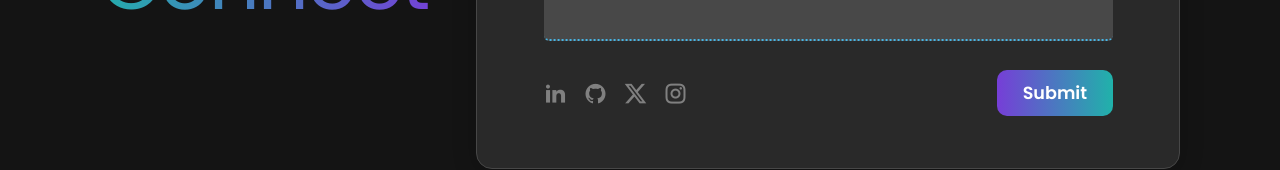
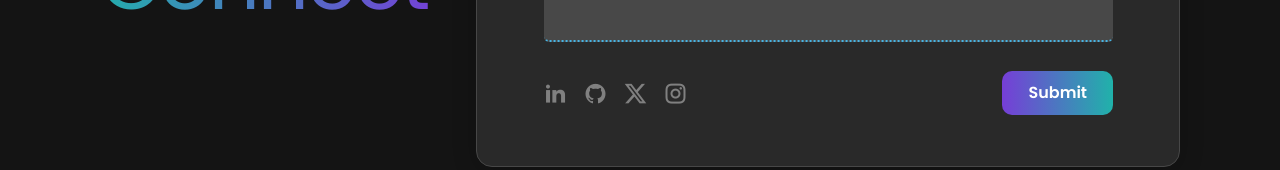
Before and after one commit to aryanh0911/Portfolio, a SvelteKit app: page /contact in a window 1280 px wide. Shown: the part 453-623 px from the top of the page. Built offline with nearby package versions, Linux system fonts and the light colour scheme; a web font is replaced by a local one.

Commit message:
shrinked submit btn size

```diff
--- a/src/routes/contact/+page.svelte
+++ b/src/routes/contact/+page.svelte
@@ -272,7 +272,6 @@
 		padding: 10px 26px;
 		color: #fff;
 		font-family: 'Poppins', sans-serif;
-		font-size: 1.1rem;
 		font-weight: 600;
 		cursor: pointer;
 		text-align: center;
```
